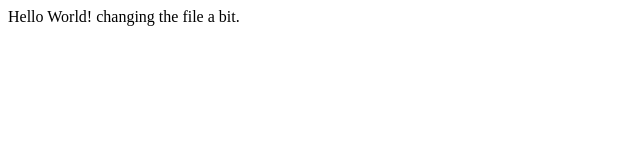
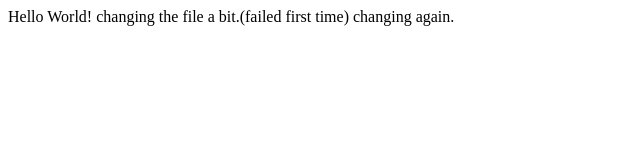
Before and after one commit to TheAli711/Bootcamp, a plain HTML site: page index.html in a window 1280 px wide. Shown: the whole page, without its empty margins (0-640 px from the left). Drawn offline with Linux system fonts and the light colour scheme.

Commit message:
Update index.html

```diff
--- a/index.html
+++ b/index.html
@@ -5,6 +5,7 @@
     </head>
     <body>
 Hello World!
-changing the file a bit.
+changing the file a bit.(failed first time)
+changing again.
     </body>
 </html>
```
